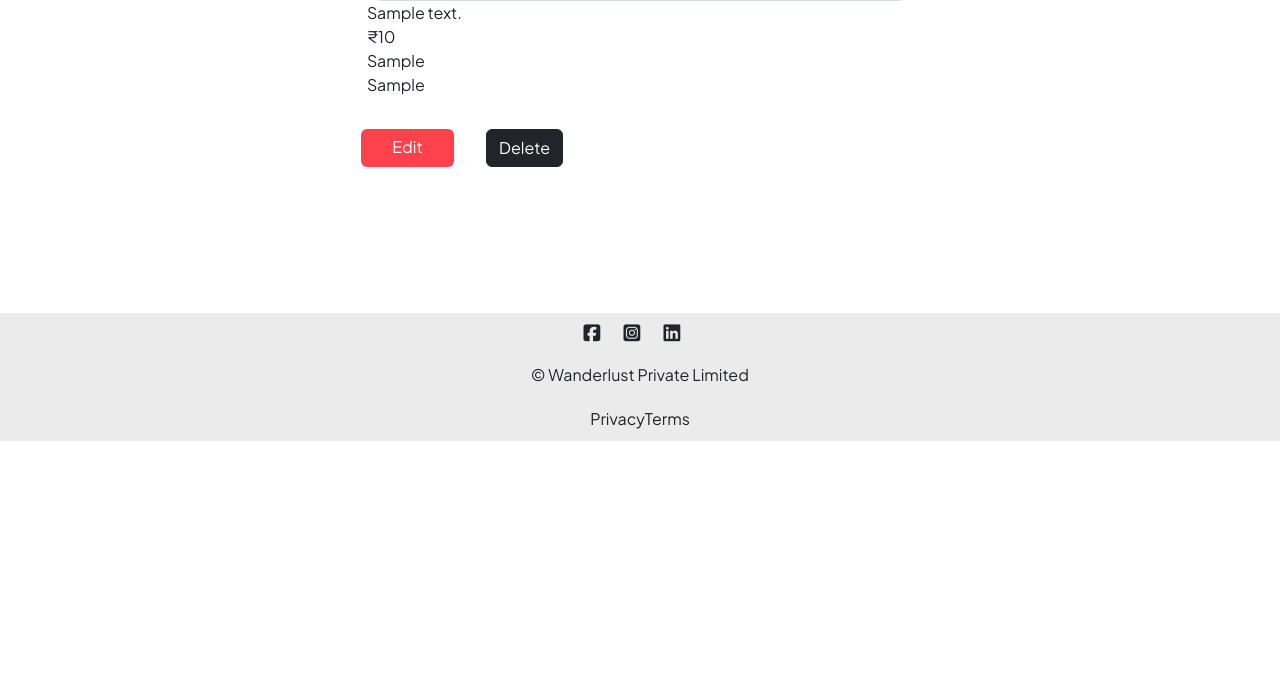
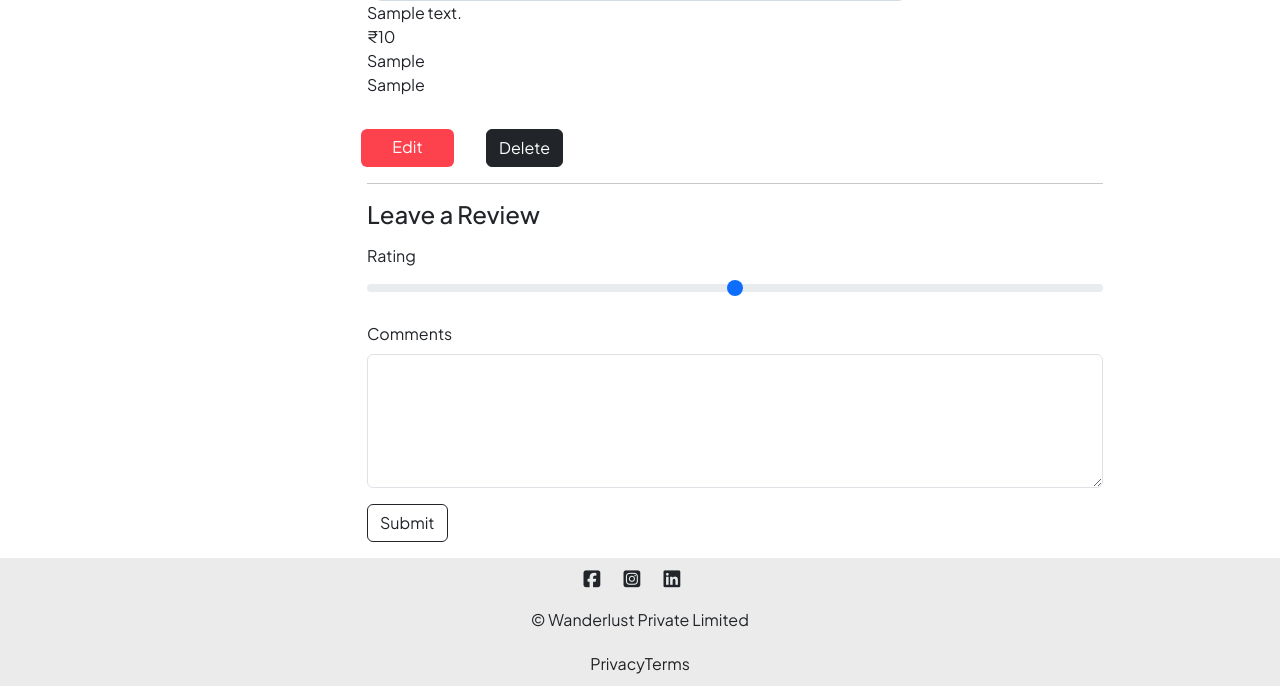
Before and after one commit to Pradyumn-Chamoli/AirBnb-Clone, a Node server app: page /listings/600000000000000000000001 in a window 1280 px wide. Shown: the part 359-1045 px from the top of the page. Before the commit the page ends 800 px from the top, so only its background shows below. Run offline with Node 20, Linux system fonts and the light colour scheme; tables that the repository leaves empty hold one stand-in row (values such as "Sample post"); grey boxes marked "Sample" are stand-in pictures; some libraries are stand-ins or nearby versions.

Commit message:
Added validation for Reviews

```diff
--- a/app.js
+++ b/app.js
@@ -7,8 +7,8 @@ const methodOverride = require("method-override");
 const ejsMate=require("ejs-mate");
 const wrapAsync = require("./utils/wrapAsync.js");
 const ExpressError = require("./utils/ExpressError.js");
-const {listingSchema} = require("./schema.js");
-
+const {listingSchema , reviewSchema} = require("./schema.js");
+const Review = require("./models/review.js");
 
 const MONGO_URL = "mongodb://127.0.0.1:27017/wanderlust";
 
@@ -36,6 +36,16 @@ app.get("/",(req,res)=>{
 
 const validateListing = (req,res,next)=>{
     let {error} = listingSchema.validate(req.body);
+    if(error){
+        let errMsg  = error.details.map((el)=>el.message).join(",");
+        throw new ExpressError(404 , errMsg);
+    }else{
+        next();
+    }
+
+}
+const validateReview = (req,res,next)=>{
+    let {error} = reviewSchema.validate(req.body);
     if(error){
         let errMsg  = error.details.map((el)=>el.message).join(",");
         throw new ExpressError(404 , errMsg);
@@ -97,6 +107,26 @@ app.delete("/listings/:id" , wrapAsync(async(req,res)=>{
     res.redirect("/listings");
 }))
 
+
+//Reviews
+//Post Route
+
+app.post("/listings/:id/reviews" ,validateReview  , wrapAsync(async(req,res)=>{
+     let listing = await Listing.findById(req.params.id);
+     let newReview = new Review(req.body.review);
+
+     listing.reviews.push(newReview);
+
+     await newReview.save();
+     await listing.save();
+
+     res.redirect(`/listings/${listing._id}`);
+
+
+}));
+
+
+
 // app.get("/testlisting" , async(req,res)=>{
 //     let samplelisting = new Listing({
 //         title:"My New Villa",
--- a/views/listings/show.ejs
+++ b/views/listings/show.ejs
@@ -28,4 +28,31 @@
     </form>
     </div>
 
+    <div class="col-8 offset-3 mb-3">
+        <hr />
+        <h4>Leave a Review</h4>
+        <form  action="/listings/<%=listing.id%>/reviews" method="POST" novalidate class="needs-validation">
+            <div  class="mb-3 mt-3">
+                <label for="rating" class="form-label">Rating</label>
+                <input type="range" min="1" max="5" id="rating" name="review[rating]"  class="form-range">
+
+            </div>
+            <div class="mb-3 mt-3">
+                <label for="comment" class="form-label">Comments</label>
+                <textarea
+                name="review[comment]"
+                id="comment" cols="30"
+                rows="5"
+                class="form-control "
+                required
+                ></textarea>
+                <div class="invalid-feedback">
+                    Please add some comments for review.
+                </div>
+
+            </div>
+            <button class="btn btn-outline-dark">Submit</button>
+        </form>
+    </div>
+
 </div>
```
Also changed, not shown: schema.js (+8 -0 lines).
